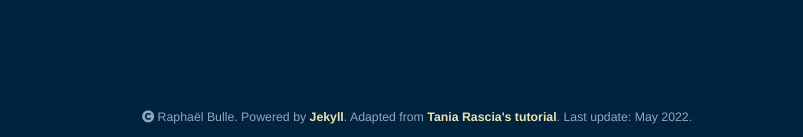
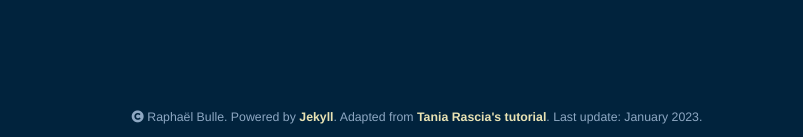
Before and after one commit to rbulle/rbulle.github.io, a Jekyll site: the page built from index.html, in a window 1280 px wide. Shown: the part 760-897 px from the top of the page, without its empty margins (223-1026 px from the left). Built offline with Jekyll 4.4.1, drawn with Linux system fonts in a browser that asks for light colours.

Commit message:
Change date.

```diff
--- a/_includes/footer.html
+++ b/_includes/footer.html
@@ -1,3 +1,3 @@
 <footer>
-	<p><i class="fa fa-copyright" aria-hidden="true"></i> Raphaël Bulle. Powered by <a href="https://jekyllrb.com/" target=_blank>Jekyll</a>. Adapted from <a href="https://www.taniarascia.com/make-a-static-website-with-jekyll/" target=_blank>Tania Rascia's tutorial</a>. Last update: May 2022.</p>
+	<p><i class="fa fa-copyright" aria-hidden="true"></i> Raphaël Bulle. Powered by <a href="https://jekyllrb.com/" target=_blank>Jekyll</a>. Adapted from <a href="https://www.taniarascia.com/make-a-static-website-with-jekyll/" target=_blank>Tania Rascia's tutorial</a>. Last update: January 2023.</p>
 </footer>
```
